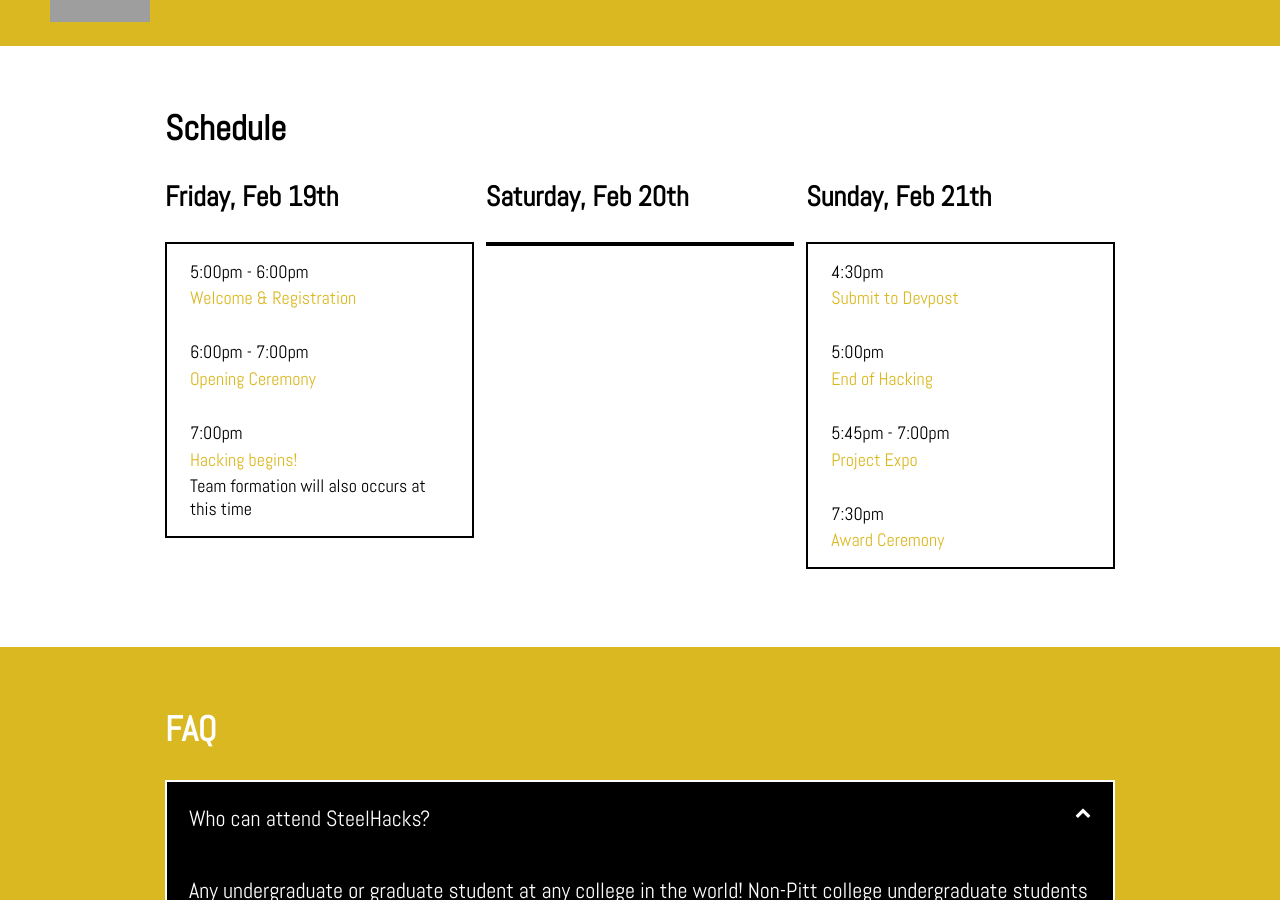
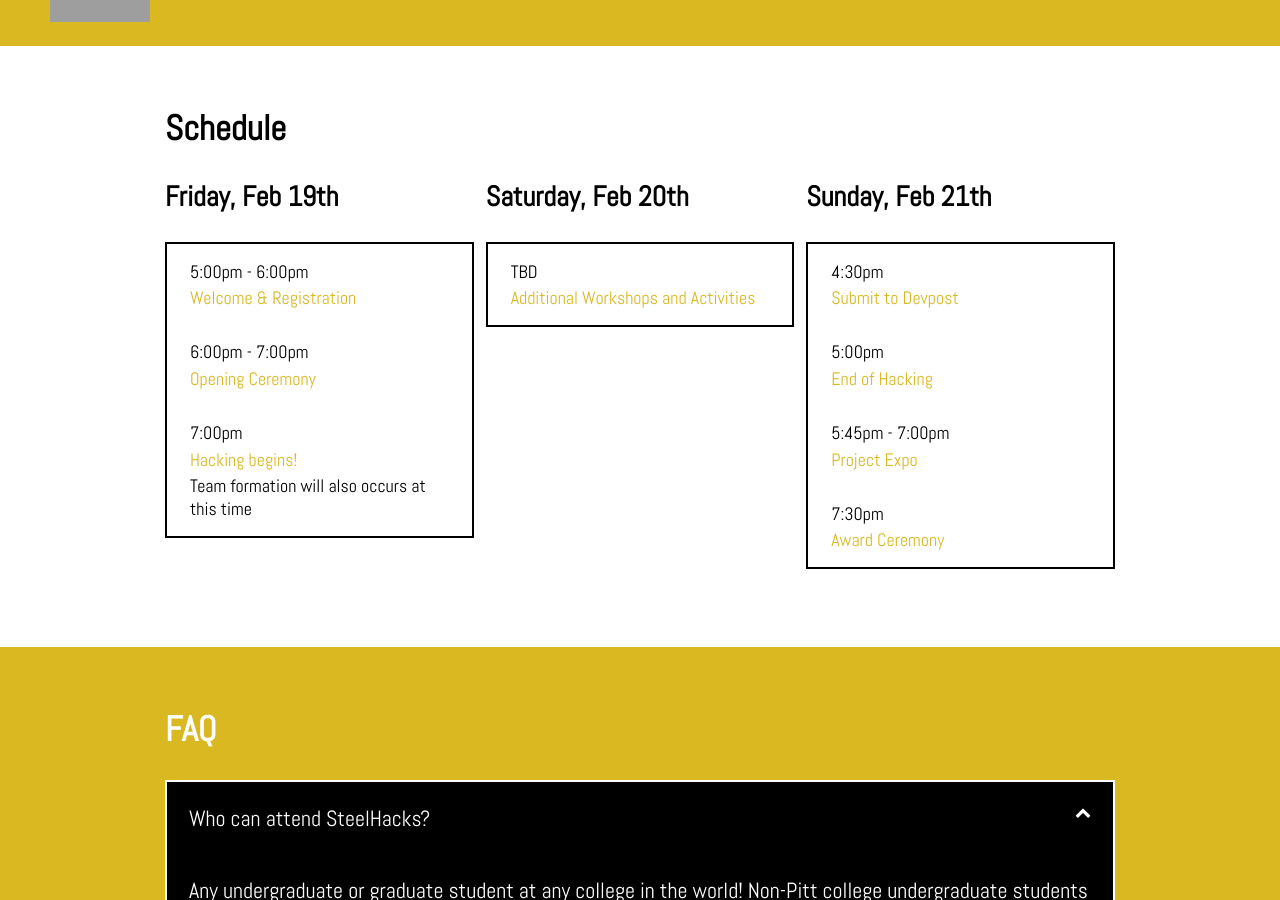
Before and after one commit to SteelHeads/steelhacks.com, a Jekyll site: the page built from index.html, in a window 1280 px wide and 900 px high, scrolled down 1021 px. Built offline with Jekyll 4.4.1, drawn with Linux system fonts in a browser that asks for light colours; grey boxes are pictures that could not be loaded.

```diff
--- a/_data/events.yml
+++ b/_data/events.yml
@@ -15,7 +15,9 @@
 
 - date: 'Saturday, Feb 20th'
   events:
-
+    - time: 'TBD'
+      title: 'Additional Workshops and Activities'
+      description: |
 
 - date: 'Sunday, Feb 21th'
   events:
```
Also changed, not shown: 1 other file.
